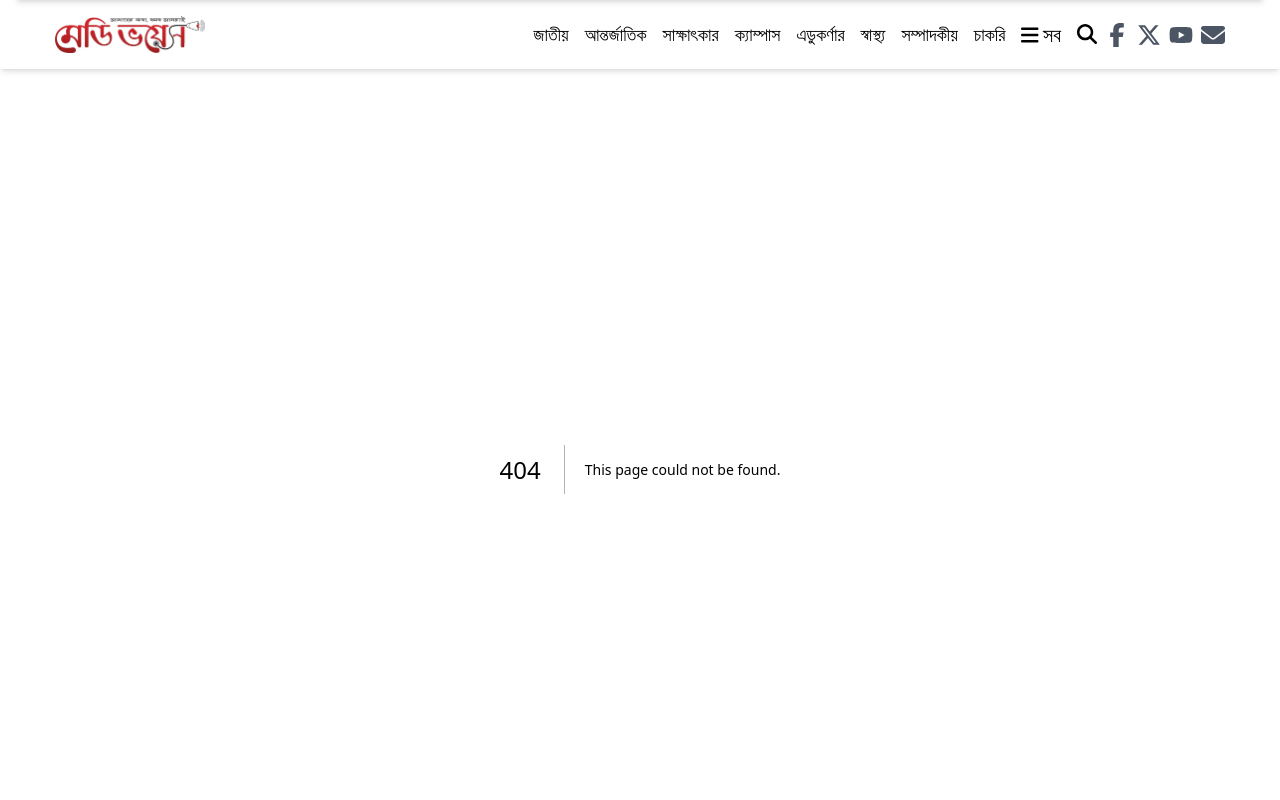
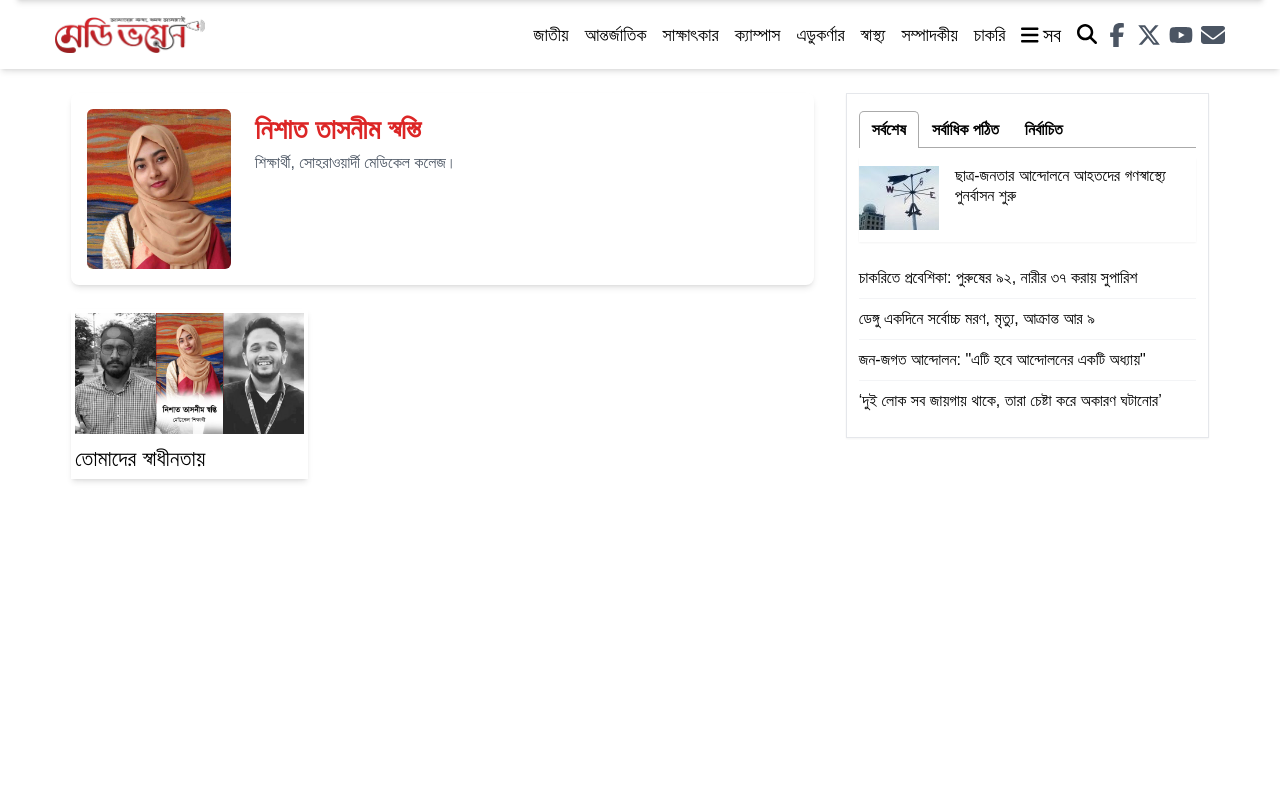
Before and after one commit to iqbalitsmy/medivoicebd, a Next.js app: page /writer/1/1 in a window 1280 px wide. Before the commit this address had no page. Shown: the top 800 px of the page. Built offline with nearby package versions, Linux system fonts and the light colour scheme; a web font is replaced by a local one.

Commit message:
writer page update

```diff
--- a/src/app/article/[id]/[slug]/page.js
+++ b/src/app/article/[id]/[slug]/page.js
@@ -1,4 +1,4 @@
-import SharedCard from '@/app/components/ArticleDetails/SharedCard';
+import PersonDetailsCard from '@/app/components/ArticleDetails/SharedCard';
 import SocialShare from '@/app/components/ArticleDetails/SocialShare';
 import MiniNewsCard from '@/app/components/shared/MiniNewsCard/MiniNewsCard';
 import { faCaretRight, faPlay, faShare, faTag } from '@fortawesome/free-solid-svg-icons';
@@ -27,9 +27,10 @@ const events = [
 const ArticlePage = () => {
     return (
         <div className='flex flex-wrap'>
+            {/* person information */}
             <aside className='w-full md:w-1/4 px-4'>
                 {/* ------shared option------ */}
-                <SharedCard person={person} publishDate={"৩১ অগাস্ট, ২০২৪ ১০:১৬ এএম"} />
+                <PersonDetailsCard person={person} publishDate={"৩১ অগাস্ট, ২০২৪ ১০:১৬ এএম"} />
             </aside>
             {/* article */}
             <div className='w-full md:w-3/4 px-4 grid gap-4'>
--- a/src/app/components/ArticleDetails/SharedCard.js
+++ b/src/app/components/ArticleDetails/SharedCard.js
@@ -6,7 +6,7 @@ import { FontAwesomeIcon } from '@fortawesome/react-fontawesome';
 import Image from 'next/image';
 import React from 'react';
 
-const SharedCard = ({ person, publishDate }) => {
+const PersonDetailsCard = ({ person, publishDate }) => {
     const handleShare = (platform) => {
         const url = window.location.href; // Current page URL
         const title = document.title; // Page title
@@ -48,7 +48,7 @@ const SharedCard = ({ person, publishDate }) => {
                         width={100}
                         height={100}
                     />
-                    <h3 className="text-lg font-bold">{person.name || 'Name not available'}</h3>
+                    <h3 className="text-lg font-bold">{<a href="">{person.name}</a> || 'Name not available'}</h3>
                     <p className="text-sm">{person.occupation || 'Occupation not available'}</p>
                     <p className="text-sm">{person.organization || 'Organization not available'}</p>
                 </>
@@ -91,4 +91,4 @@ const SharedCard = ({ person, publishDate }) => {
     );
 };
 
-export default SharedCard;
+export default PersonDetailsCard;
--- /dev/null
+++ b/src/app/writer/[id]/[slug]/layout.js
@@ -0,0 +1,20 @@
+import AsideCategoriesTabs from '@/app/components/HomePage/AsideCategoriesTabs';
+import React from 'react';
+
+const WriterLayout = ({ children }) => {
+    return (
+        <section className='container mx-auto max-w-[1170px] min-h-screen flex gap-y-4 flex-wrap px-4 mt-6'>
+            <aside className='w-full md:w-2/3 md:pr-4'>
+                {children}
+            </aside>
+            <aside className='w-full md:w-1/3 md:pl-4'>
+                {/* categories tabs */}
+                <div className='mb-4 p-3 py-4 border-solid border-gray-200 border-[1px] shadow-sm'>
+                    <AsideCategoriesTabs />
+                </div>
+            </aside>
+        </section>
+    );
+};
+
+export default WriterLayout;
--- /dev/null
+++ b/src/app/writer/[id]/[slug]/page.js
@@ -0,0 +1,39 @@
+import Image from 'next/image';
+import React from 'react';
+
+const WritePage = () => {
+    return (
+        <div>
+            <div className="bg-white shadow-md rounded-lg p-4 mb-6 flex gap-6">
+                {/* Top Profile Section */}
+                <Image
+                    className="w-36 h-40 rounded-md object-cover"
+                    src="/images/person/nishat-tasnim.jpg"
+                    height={200} width={200}
+                    alt="Profile"
+                />
+                <div>
+                    <h2 className="text-[28px] font-bold text-red-600">নিশাত তাসনীম স্বস্তি</h2>
+                    <p className="text-gray-600">শিক্ষার্থী, সোহরাওয়ার্দী মেডিকেল কলেজ।</p>
+                </div>
+            </div>
+            <div className='grid grid-cols-2 sm:grid-cols-3 gap-4'>
+                <div className='shadow-md p-1'>
+                    <figure className='mb-2'>
+                        <Image
+                            className="w-full max-h-36 object-contain"
+                            src="/images/news/2574.jpg"
+                            height={200} width={400}
+                            alt="Profile"
+                        />
+                    </figure>
+                    <div>
+                        <h1 className='text-[22px] hover:text-red-600'><a href="">তোমাদের স্বাধীনতায়</a></h1>
+                    </div>
+                </div>
+            </div>
+        </div>
+    );
+};
+
+export default WritePage;
```
